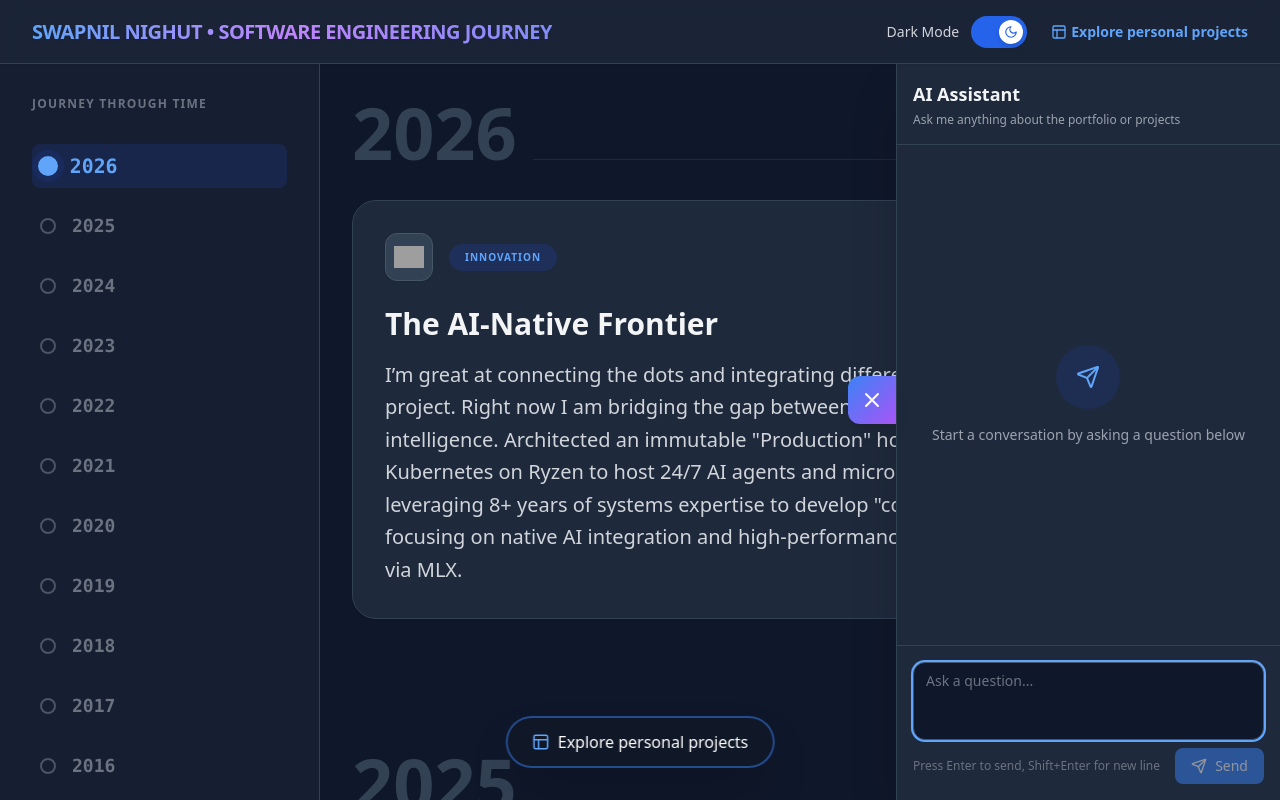
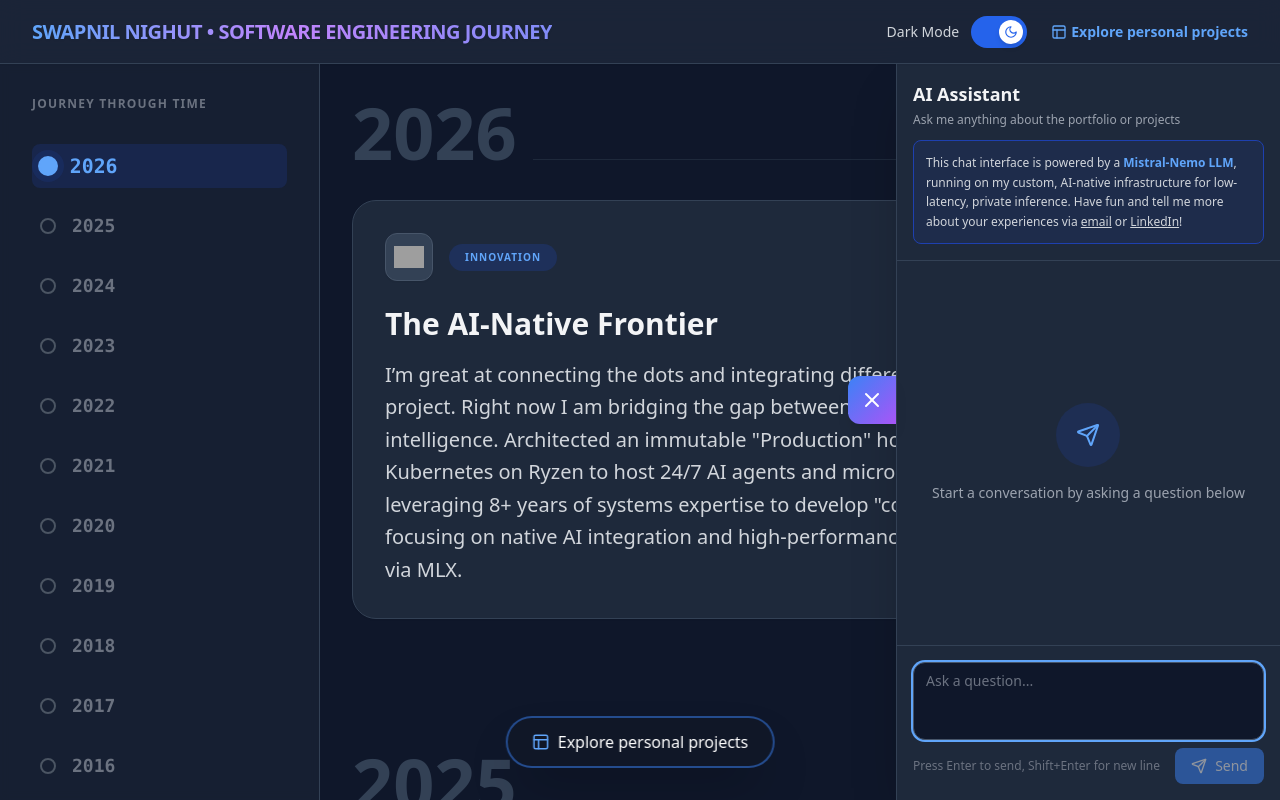
Before and after one commit to snighut/collaboration-app, a Next.js app: page / in a window 1280 px wide. Both pictures are taken after a click on the button 1256 px from the left and 400 px from the top of the page. Shown: the top 800 px of the page. Built offline with nearby package versions, Linux system fonts and the light colour scheme; grey boxes are pictures that could not be loaded.

Commit message:
code:update informational section for user to use my AI

```diff
--- a/components/ChatSidebar.tsx
+++ b/components/ChatSidebar.tsx
@@ -104,6 +104,13 @@ const ChatSidebar: React.FC = () => {
             <p className="text-xs text-gray-500 dark:text-gray-400 mt-1">
               Ask me anything about the portfolio or projects
             </p>
+            <div className="mt-3 p-3 bg-blue-50 dark:bg-blue-900/20 border border-blue-100 dark:border-blue-800 rounded-lg">
+              <p className="text-xs text-gray-700 dark:text-gray-300 leading-relaxed">
+                This chat interface is powered by a <span className="font-semibold text-blue-600 dark:text-blue-400">Mistral-Nemo LLM</span>, running on my custom, AI-native infrastructure for low-latency, private inference. Have fun and tell me more about your experiences via{' '}
+                <a href="mailto:swapnil.nighut@example.com" className="underline hover:text-blue-600 dark:hover:text-blue-400">email</a> or{' '}
+                <a href="https://linkedin.com/in/swapnilnighut" target="_blank" rel="noopener noreferrer" className="underline hover:text-blue-600 dark:hover:text-blue-400">LinkedIn</a>!
+              </p>
+            </div>
           </div>
         )}
 
```
